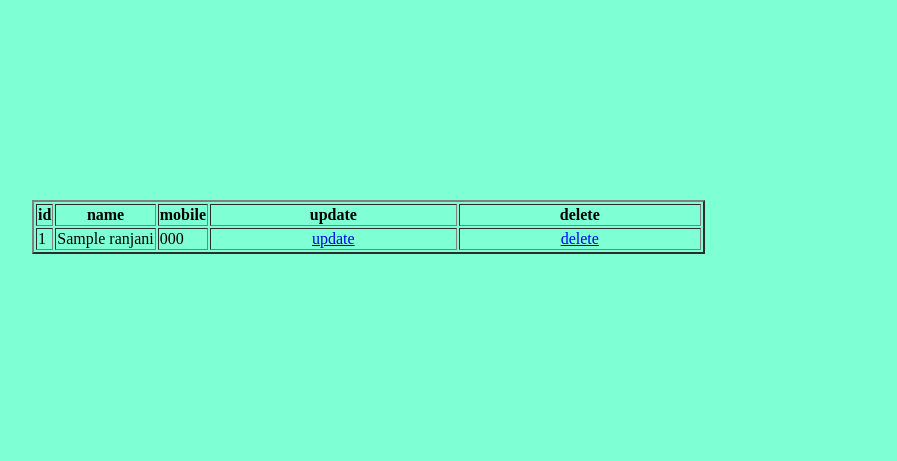
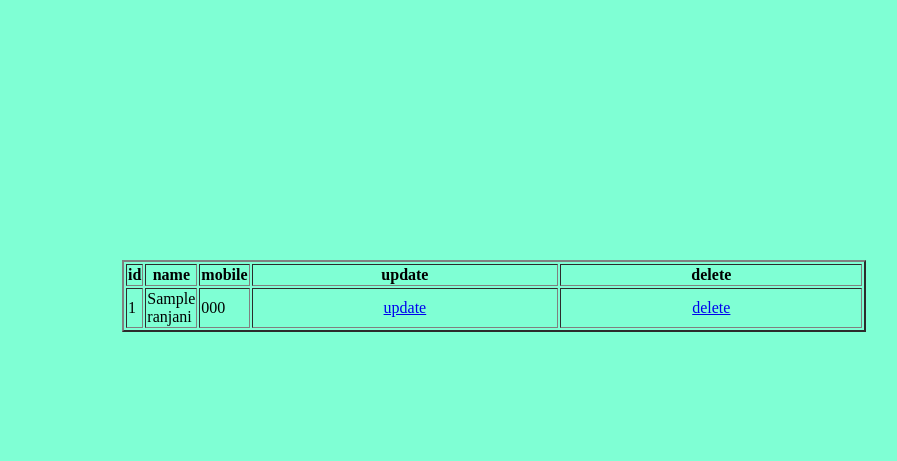
Before and after one commit to siva-ranjani-r/flask-mongo-task2, a Flask app: page / in a window 1280 px wide. Shown: the top 461 px of the page, without its empty margins (268-1165 px from the left). Run offline with Flask 2, Linux system fonts and the light colour scheme; a database or web service that is not in the repository returns one stand-in record (values such as "Sample title").

```diff
--- a/templates/index.html
+++ b/templates/index.html
@@ -6,7 +6,7 @@
             *
             {
                 background-color: aquamarine;
-                margin: 100px;
+                margin: 130px;
             }
         </style>
     </head>
```
